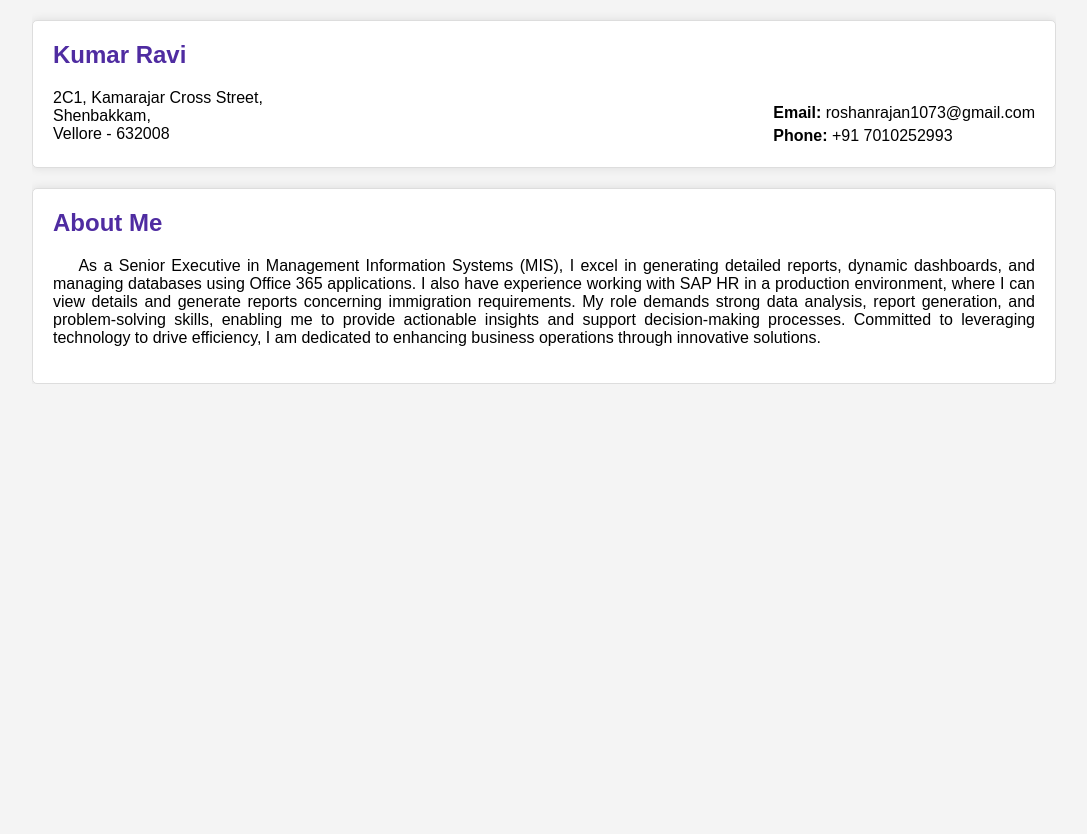
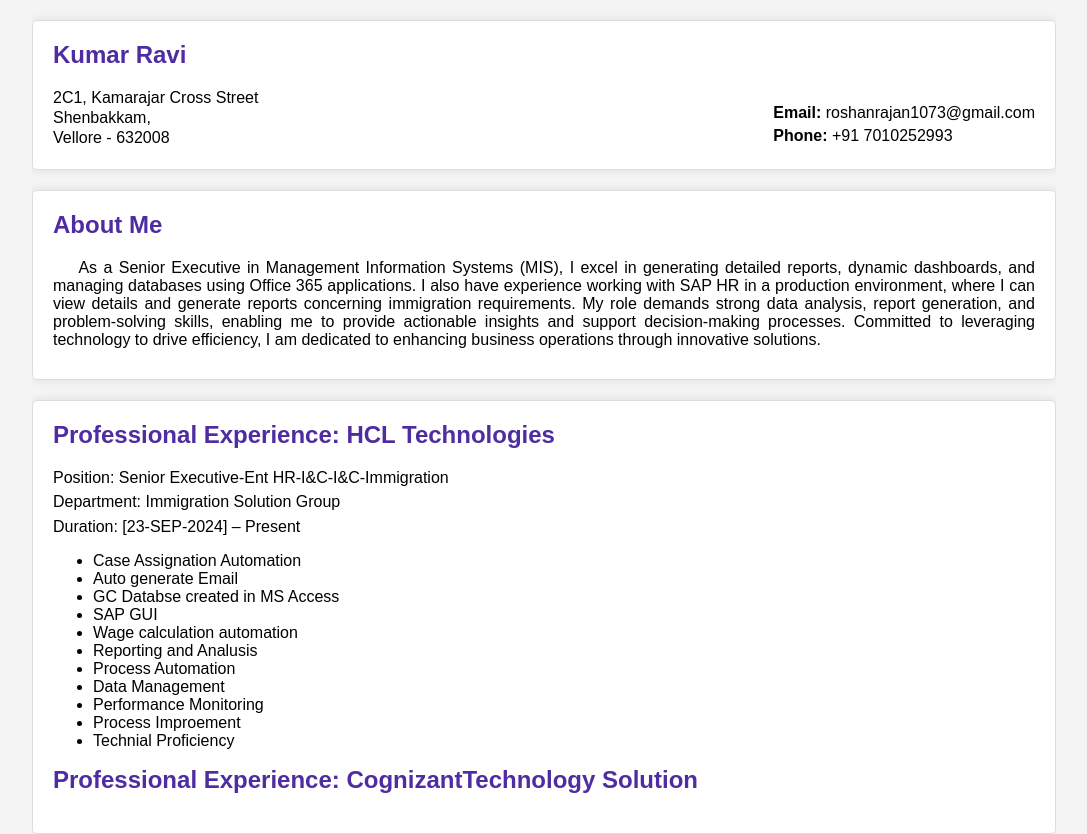
Before and after one commit to Kumar1Ravi/Website, a plain HTML site: page index.html in a window 1280 px wide. Shown: the whole page, without its empty margins (96-1183 px from the left). Before the commit the page ends 800 px from the top, so only its background shows below. Drawn offline with Linux system fonts and the light colour scheme.

Commit message:
Update_WX

```diff
--- a/index.html
+++ b/index.html
@@ -39,7 +39,7 @@
           color: #4f2ca1;
       }
       .address p {
-        margin: 1px 0;
+        margin: 1% 0;
       }
       .contact-info {
           display: flex;
@@ -51,14 +51,22 @@
       .contact-info p {
           margin: 1% 0;
       }
-      .work-experience {
+        .About-Me {
           background: #fff;
           border-radius: 5px;
           text-align: justify;
-
-
         }
-
+        .Work-experience {
+          background: #fff;
+          border-radius: 5px;
+          text-align: justify;
+        }
+        .Work-experience p {
+          margin: 1% 0;
+        }
+        .About-Me p {
+          margin: 1% 0;
+        }
 
 
   </style>
@@ -70,9 +78,9 @@
     <div class="flex-container">
         <div class="address">
             <h2>Kumar Ravi</h2>
-            <p>2C1, Kamarajar Cross Street,<br>
-               Shenbakkam,<br>
-               Vellore - 632008</p>
+            <p>2C1, Kamarajar Cross Street</p>
+            <p>Shenbakkam,</p>
+            <p>Vellore - 632008</p>
       </div>
 
         <div class="contact-info">
@@ -81,13 +89,49 @@
           </div>
     </div>
     <div class="flex-container">
-
-    <div class="work-experience">
+    <div class="About-Me">
            <h2>About Me</h2>
            <P>&nbsp;&nbsp;&nbsp;&nbsp;As a Senior Executive in Management Information Systems (MIS), I excel in generating detailed reports, dynamic dashboards, and managing databases using Office 365 applications. I also have experience working with SAP HR in a production environment, where I can view details and generate reports concerning immigration requirements. My role demands strong data analysis, report generation, and problem-solving skills, enabling me to provide actionable insights and support decision-making processes. Committed to leveraging technology to drive efficiency, I am dedicated to enhancing business operations through innovative solutions.</P>
     </div>
+  </div>
+
+  <div class="flex-container">
+    <div class="Work-experience">
+           <h2>Professional Experience: HCL Technologies</h2>
+           <P>Position: Senior Executive-Ent HR-I&C-I&C-Immigration</P>
+           <P>Department: Immigration Solution Group</P>
+           <P>Duration: [23-SEP-2024] – Present</P>
+
+           <ul>
+              <li>Case Assignation Automation</li>
+              <li>Auto generate Email</li>
+              <li>GC Databse created in MS Access</li>
+              <li>SAP GUI</li>
+              <li>Wage calculation automation</li>
+              <li>Reporting and Analusis</li>
+              <li>Process Automation</li>
+              <li>Data Management</li>
+              <Li>Performance Monitoring</Li>
+              <li>Process Improement</li>
+              <li>Technial Proficiency</li>
+            </ul>
+
+            <h2>Professional Experience: CognizantTechnology Solution </h2>
+            <p></p>
+
+
+
+
+
+    </div>
+  </div>
+
+
+
+
+
+  </div>
+
 </div>
-</div>
-
 </body>
 </html>
```
